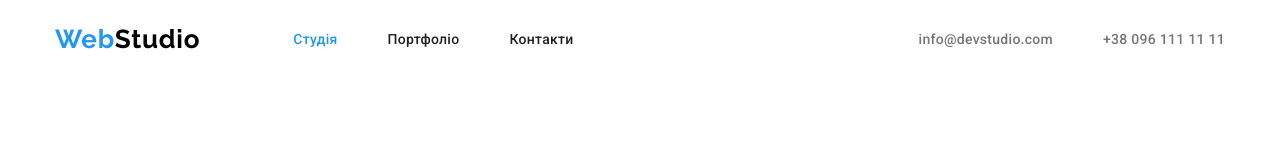
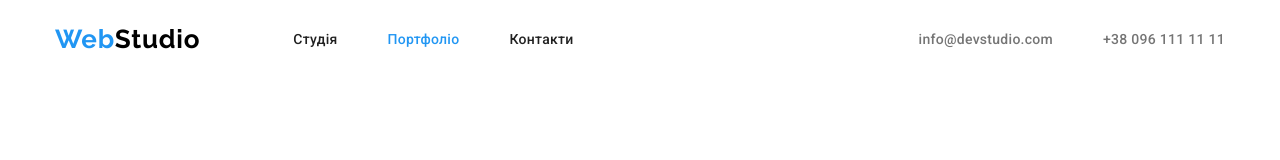
Before and after one commit to FetisovDmytro/goit-markup-hw-03, a plain HTML site: page portfilio.html in a window 1280 px wide. Shown: the top 160 px of the page. Drawn offline with nearby package versions, Linux system fonts and the light colour scheme.

Commit message:
зміна

```diff
--- a/portfilio.html
+++ b/portfilio.html
@@ -17,8 +17,8 @@
             <nav class="menu-nav">
                 <a href="./index.html" class="logo"><span style="color:#2196F3 ;">Web</span>Studio</a>
                     <ul class="navig list">
-                        <li class="item"><a href="./index.html" class="link current">Студія</a></li>
-                        <li class="item"><a href="./portfilio.html" class="link">Портфоліо</a></li>
+                        <li class="item"><a href="./index.html" class="link ">Студія</a></li>
+                        <li class="item"><a href="./portfilio.html" class="link current">Портфоліо</a></li>
                         <li class="item"><a href="#" class="link">Контакти</a></li>
                     </ul>
              </nav>
```
